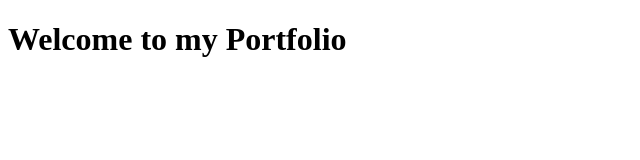
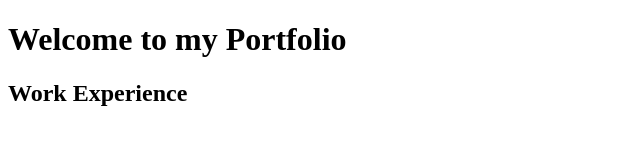
Before and after one commit to itsgreggreg/itsgreggreg.github.io, a plain HTML site: page index.html in a window 1280 px wide. Shown: the whole page, without its empty margins (0-640 px from the left). Drawn offline with Linux system fonts and the light colour scheme.

Commit message:
I am starting to add my work experience

```diff
--- a/index.html
+++ b/index.html
@@ -5,5 +5,6 @@
     </head>
     <body>
         <h1>Welcome to my Portfolio</h1>
+        <h2>Work Experience</h2>
     </body>
 </html>
```
